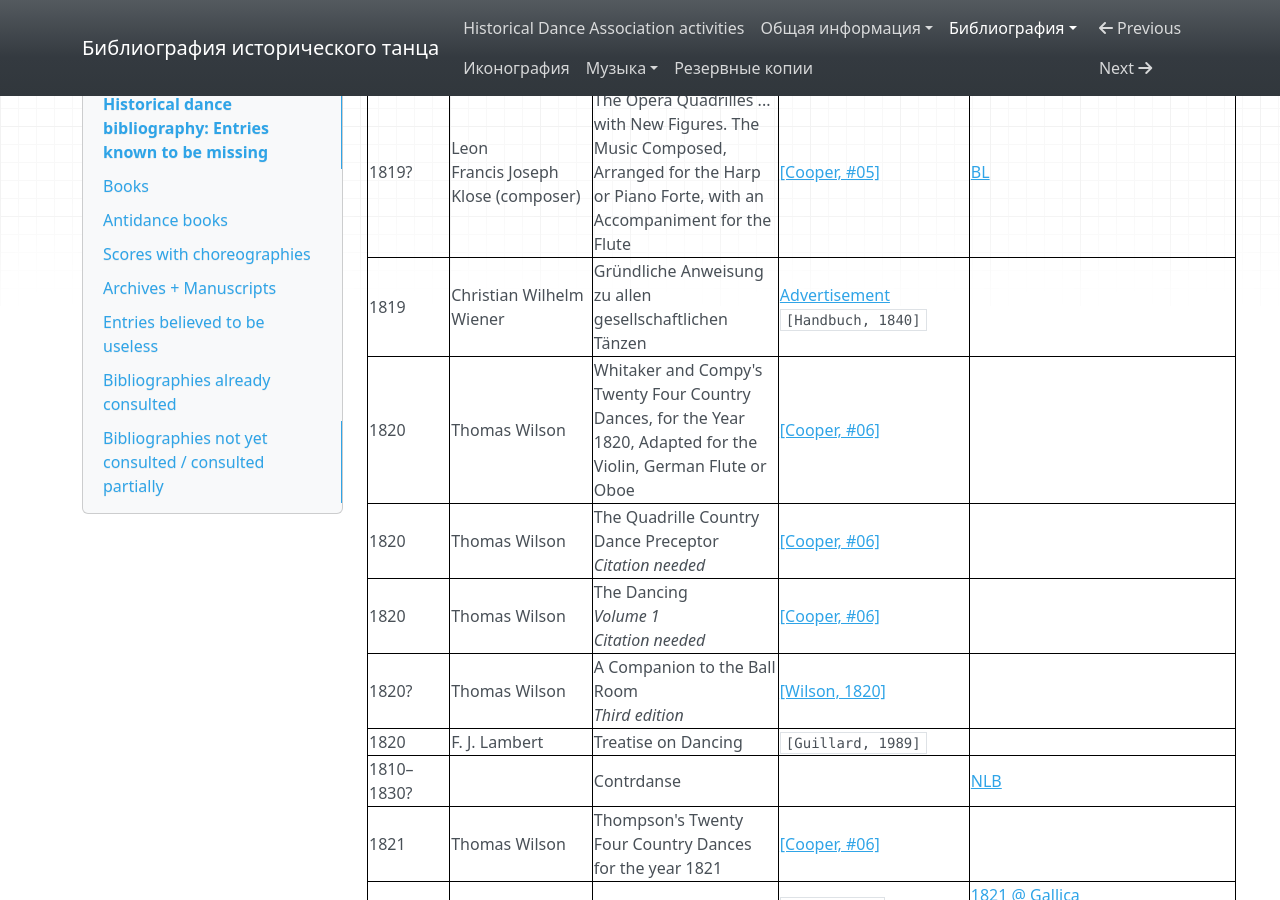
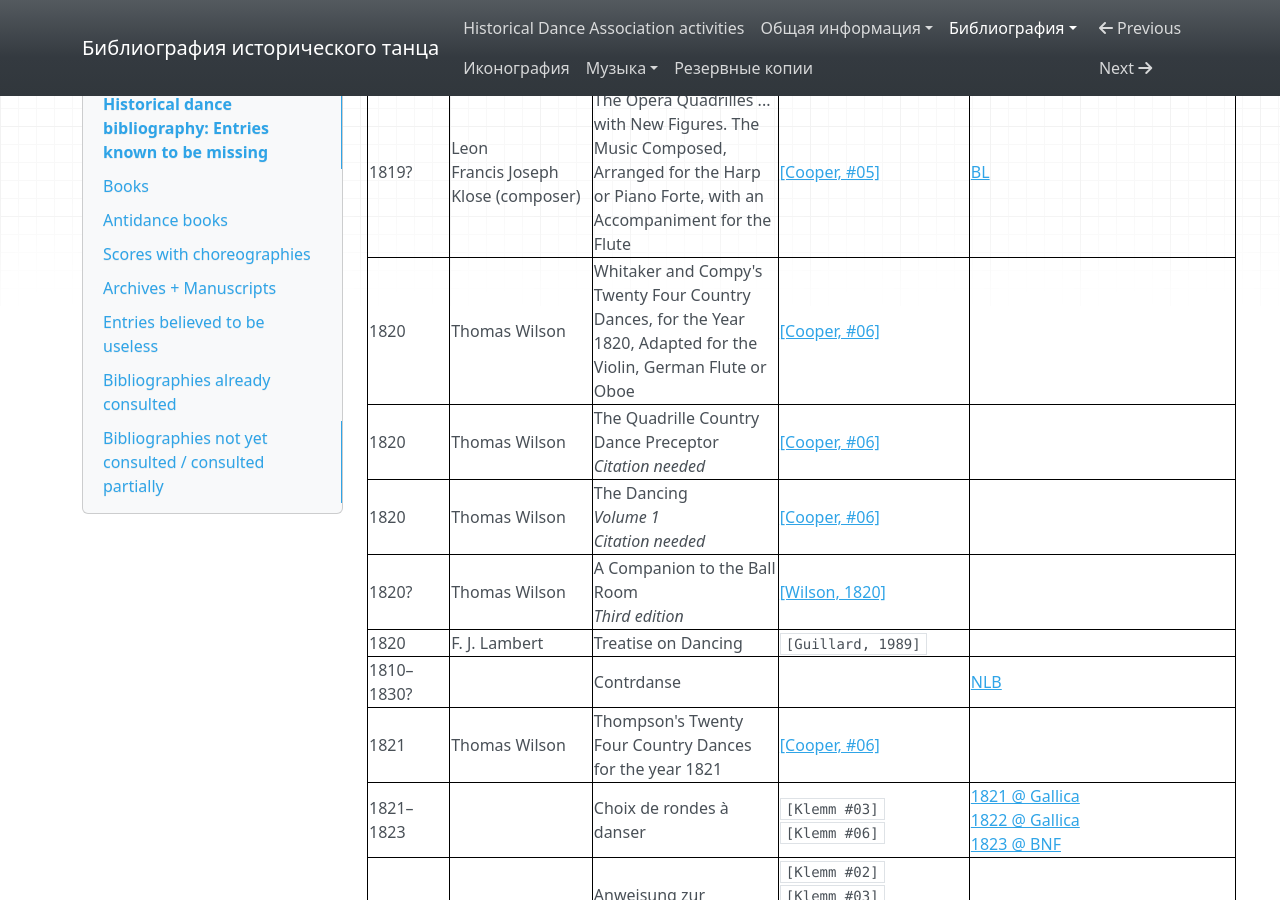
Before and after one commit to hda-technical/dancebooks, an MkDocs documentation site: the page built from docs/bib/missing.md, in a window 1280 px wide and 900 px high, scrolled down 24084 px. Built offline with MkDocs 1.6.1, drawn with Linux system fonts in a browser that asks for light colours; nearby versions of some CDN libraries.

```diff
--- a/docs/bib/missing.md
+++ b/docs/bib/missing.md
@@ -207,7 +207,6 @@
 | 1819 | Thomas Wilson | Thompson's Twenty Four Country Dances for the Year 1819. Adapted for the Violin, German Flute or Oboe | [[Cooper, #06]](https://www.regencydances.org/paper006.php) | [BL](http://explore.bl.uk/BLVU1:LSCOP-ALL:BLL01004700757) |
 | 1819 | Thomas Wilson | Button, Whitaker and Compy's Twenty Four Country Dances for the Year 1819. Adapted for the Violin, German Flute or Oboe | [[Cooper, #06]](https://www.regencydances.org/paper006.php) | [BL](http://explore.bl.uk/BLVU1:LSCOP-ALL:BLL01004249587) |
 | 1819? | Leon<br/>Francis Joseph Klose (composer) | The Opera Quadrilles ... with New Figures. The Music Composed, Arranged for the Harp or Piano Forte, with an Accompaniment for the Flute | [[Cooper, #05]](https://www.regencydances.org/paper005.php) | [BL](http://explore.bl.uk/BLVU1:LSCOP-ALL:BLL01004453133) |
-| 1819 | Christian Wilhelm Wiener | Gründliche Anweisung zu allen gesellschaftlichen Tänzen | [Advertisement](https://books.google.com/books?id=9WQ0AAAAMAAJ&pg=PA736)<br/>`[Handbuch, 1840]` | |
 | 1820 | Thomas Wilson | Whitaker and Compy's Twenty Four Country Dances, for the Year 1820, Adapted for the Violin, German Flute or Oboe | [[Cooper, #06]](https://www.regencydances.org/paper006.php) | |
 | 1820 | Thomas Wilson | The Quadrille Country Dance Preceptor<br/>_Citation needed_ | [[Cooper, #06]](https://www.regencydances.org/paper006.php) | |
 | 1820 | Thomas Wilson | The Dancing<br/>_Volume 1_<br/>_Citation needed_ | [[Cooper, #06]](https://www.regencydances.org/paper006.php) | |
```
Also changed, not shown: 1 other file.
